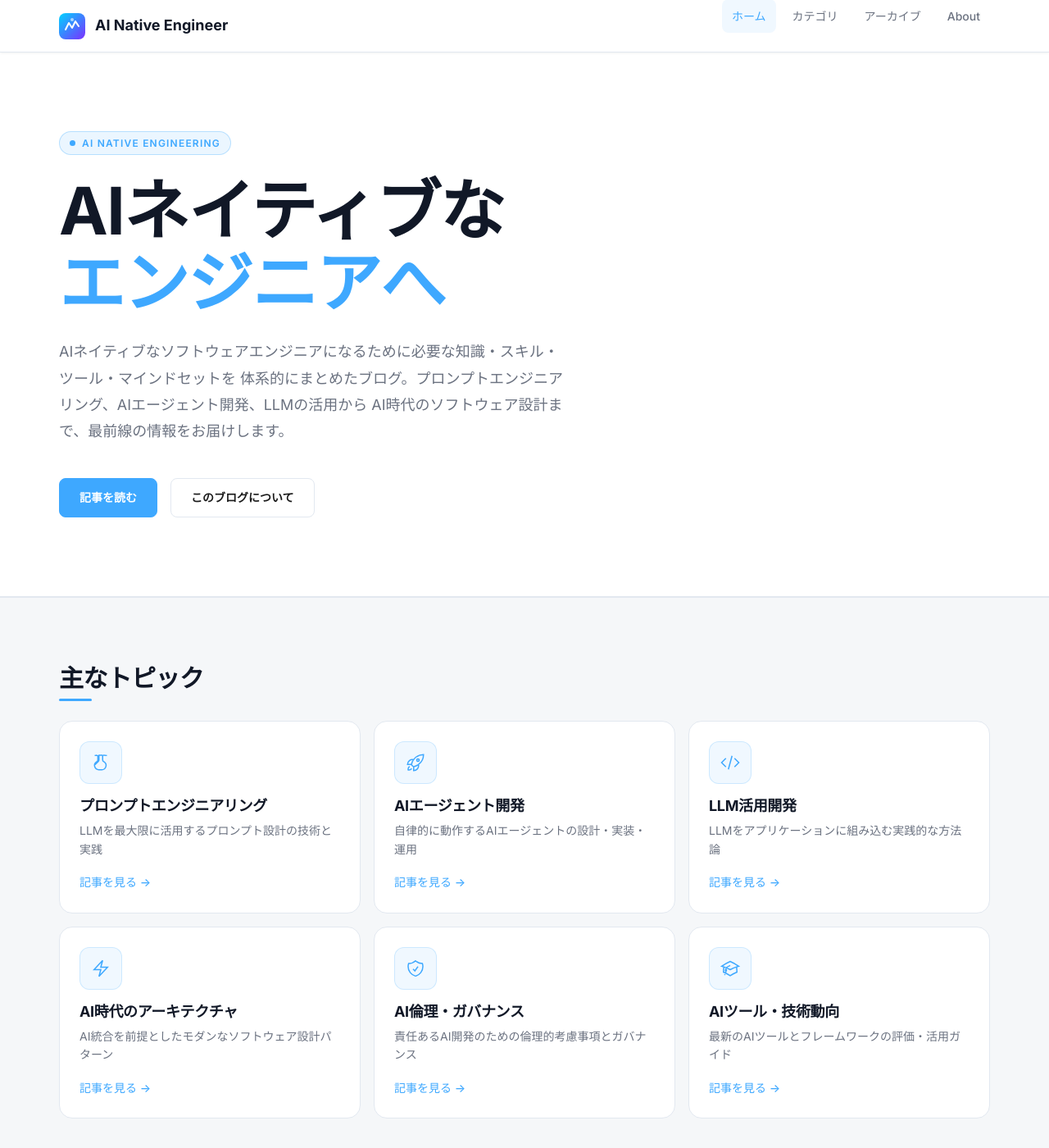
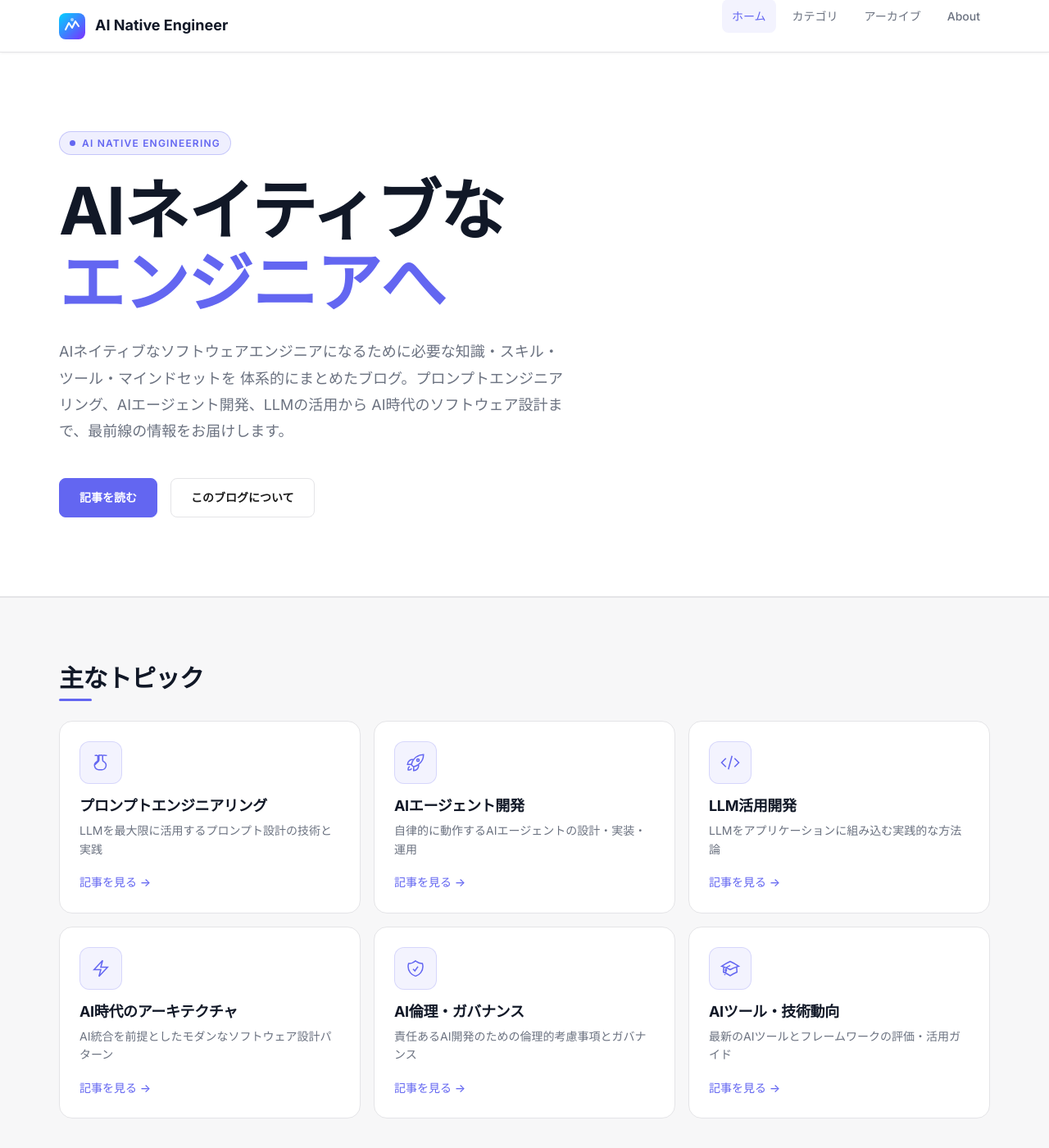
Before and after one commit to niusounds/ai-native, a Jekyll site: the page built from index.html, in a window 1280 px wide and 1400 px high. Shown: the whole window at 82% size. Built offline with Jekyll 4.4.1, drawn with Linux system fonts in a browser that asks for light colours; the list of posts is cut into pages by our own code.

Commit message:
Change theme color from Zenn blue to indigo (#6366f1)
Co-authored-by: niusounds <1331297+niusounds@users.noreply.github.com>

```diff
--- a/_sass/_variables.scss
+++ b/_sass/_variables.scss
@@ -1,19 +1,19 @@
 // ============================================
-// Variables - Light theme (Qiita/Zenn inspired)
+// Variables - Light theme (clean tech blog)
 // ============================================
 
 // Colors
-$color-bg:          #f5f7f9;
+$color-bg:          #f7f7f8;
 $color-bg-elevated: #ffffff;
 $color-bg-card:     #ffffff;
-$color-bg-hover:    #f0f4f8;
-$color-border:      #e2e8f0;
-$color-border-glow: rgba(62, 168, 255, 0.3);
+$color-bg-hover:    #f0f0f5;
+$color-border:      #e4e4e7;
+$color-border-glow: rgba(99, 102, 241, 0.3);
 
 // Brand colors
-$color-primary:     #3ea8ff;   // Zenn blue
-$color-secondary:   #0064b4;   // Darker blue
-$color-accent:      #00a86b;   // Green accent (Qiita-like)
+$color-primary:     #6366f1;   // Indigo
+$color-secondary:   #4f46e5;   // Deeper indigo
+$color-accent:      #10b981;   // Emerald accent
 $color-warning:     #f59e0b;
 
 // Text colors
@@ -73,7 +73,7 @@ $shadow-card:    0 1px 3px rgba(0, 0, 0, 0.08), 0 1px 2px rgba(0, 0, 0, 0.05);
 $shadow-hover:   0 4px 12px rgba(0, 0, 0, 0.12), 0 2px 6px rgba(0, 0, 0, 0.06);
 
 // Code / Syntax (GitHub light theme)
-$color-code-bg:      #f0f4f8;
+$color-code-bg:      #f4f4f5;
 $color-code-text:    #d73a49;
 $color-pre-bg:       #f6f8fa;
 
```
